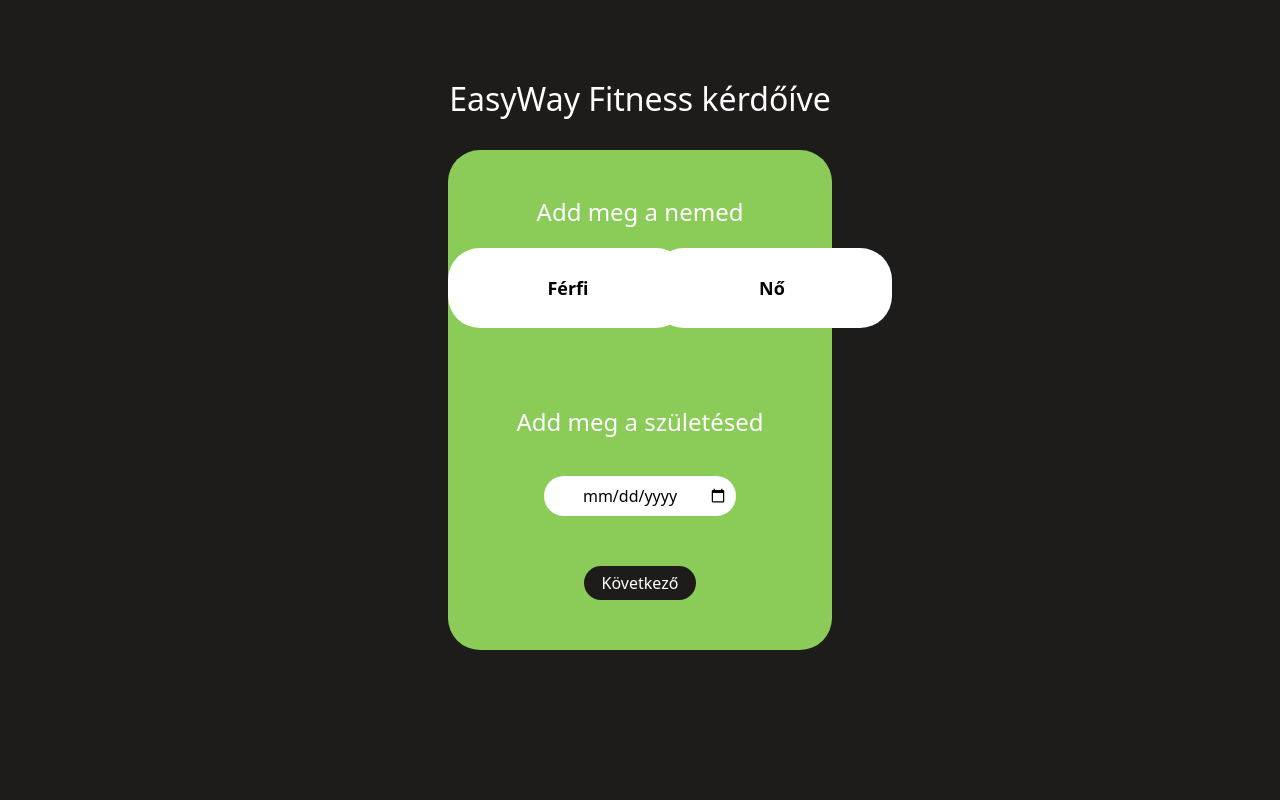
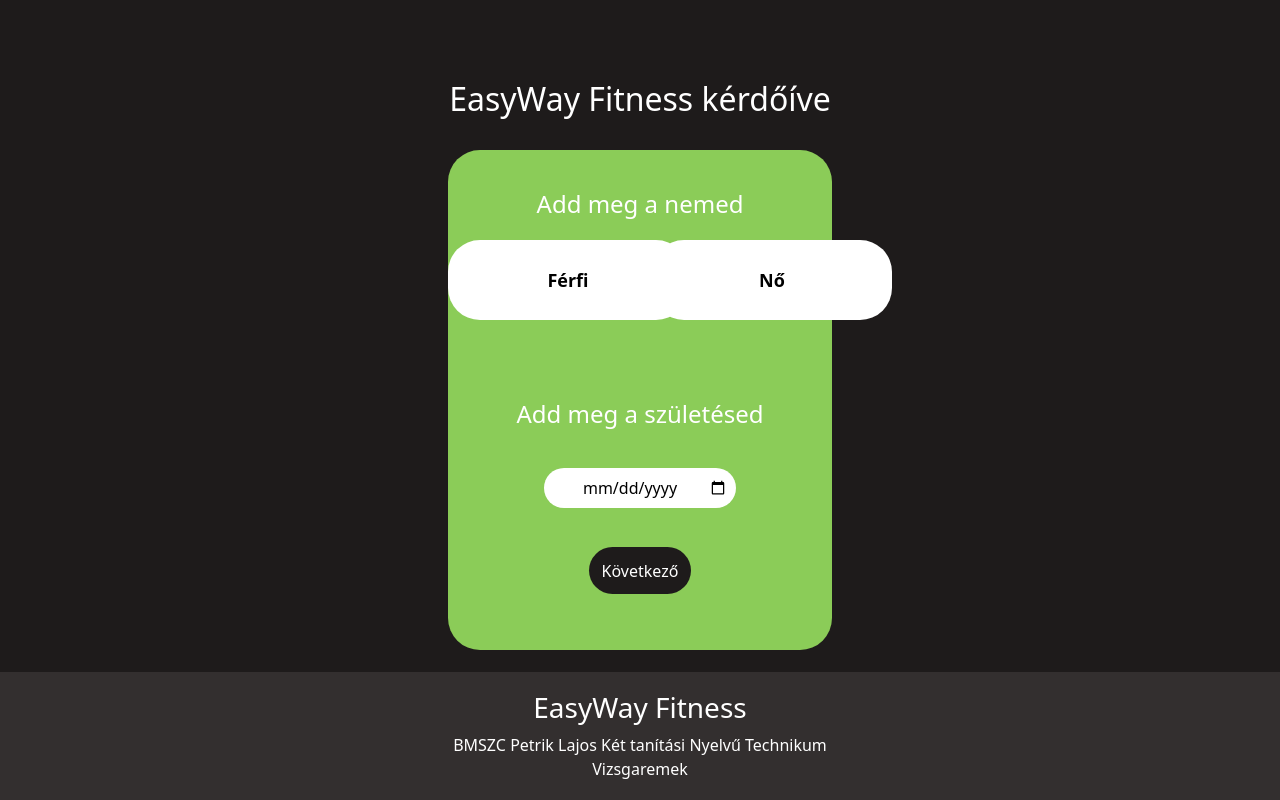
Before and after one commit to dkotai66/Vizsgaremek_FrontEnd, a React (Create React App) app in the folder easywayfitness/: page / in a window 1280 px wide. Built offline with nearby package versions, Linux system fonts and the light colour scheme.

Commit message:
form szemelyes adatok, testtel kapcsolatos adatok, mindennapokkal kapcsolatos form felveve

```diff
--- a/easywayfitness/src/calculator.css
+++ b/easywayfitness/src/calculator.css
@@ -25,7 +25,7 @@
     left: 50%;
     transform: translate(-50%, -50%);
     text-align: center;
-    padding-top: 1rem;
+    padding-top: .5rem;
     border-radius: 2rem;
 }
 
@@ -52,15 +52,6 @@
     margin-top: 50px;
 }
 
-.buttonContainer button {
-    border: none;
-    border-radius: 2rem;
-    padding: .3rem;
-    width: 7rem;
-    background-color: #1E1B1B;
-    color: white;
-}
-
 .genderContainer label {
     margin-top: .8rem;
     height: 80px;
@@ -78,6 +69,13 @@
     font-weight: bold;
 }
 
+.genderContainer label:hover {
+    background-color: #332f2f;
+    transition: .50s;
+    color: white;
+    cursor: pointer;
+}
+
 .genderContainer input[type="radio"] {
     display: none;
 }
@@ -87,3 +85,69 @@
     transition: .50s;
     color: white;
 }
+
+.nextpreviousBtn {
+    padding: .8rem;
+    width: 7rem;
+    background-color: #1E1B1B;
+    color: white;
+    border-radius: 2rem;
+}
+
+.nextpreviousBtn:hover {
+    cursor: pointer;
+}
+
+#bodyInformations {
+    display: none;
+}
+
+#bodyInformations input {
+    border-radius: 2rem;
+    border: none;
+    padding: .2rem;
+    text-align: center;
+}
+
+#bodyInformations input:hover {
+    cursor: pointer;
+}
+
+#bodyInformations input::placeholder {
+    text-align: center;
+}
+
+#bodyInformations h4 {
+    margin-top: 3rem;
+}
+
+#previousBtn {
+    padding-left: 1.8rem;
+    padding-right: 1.8rem;
+}
+
+#lifeStyleInformations {
+    display: none;
+}
+
+#lifeStyleInformations h4 {
+    margin-top: 2.4rem;
+}
+
+#lifeStyleInformations select {
+    margin-left: .5rem;
+    border-radius: 2rem;
+    text-align: center;
+    width: 50%;
+    border: none;
+    padding: .5rem;
+}
+
+.footerContainer {
+    text-align: center;
+    position: absolute;
+    bottom: 0;
+    width: 100%;
+    background-color: #332f2f;
+    padding: 1.2rem;
+}
--- a/easywayfitness/src/calculator.tsx
+++ b/easywayfitness/src/calculator.tsx
@@ -43,37 +43,120 @@
         }
     }
 
+    handleFirstForm = async ()  => {
+        const personalInformationsForm = document.getElementById('personalInformations') as HTMLFormElement;
+        const bodyInformationsForm = document.getElementById('bodyInformations') as HTMLFormElement;
+        const lifeStyleInformationsFrom = document.getElementById('lifeStyleInformations') as HTMLFormElement;
+
+        personalInformationsForm.style.display = "block";
+        bodyInformationsForm.style.display = "none";
+        lifeStyleInformationsFrom.style.display = "none";
+    }
+
+    handleSecondForm = async ()  => {
+        const personalInformationsForm = document.getElementById('personalInformations') as HTMLFormElement;
+        const bodyInformationsForm = document.getElementById('bodyInformations') as HTMLFormElement;
+        const lifeStyleInformationsFrom = document.getElementById('lifeStyleInformations') as HTMLFormElement;
+
+        personalInformationsForm.style.display = "none";
+        bodyInformationsForm.style.display = "block";
+        lifeStyleInformationsFrom.style.display = "none";
+    }
+
+    handleThirdForm = async ()  => {
+        const personalInformationsForm = document.getElementById('personalInformations') as HTMLFormElement;
+        const bodyInformationsForm = document.getElementById('bodyInformations') as HTMLFormElement;
+        const lifeStyleInformationsFrom = document.getElementById('lifeStyleInformations') as HTMLFormElement;
+
+        personalInformationsForm.style.display = "none";
+        bodyInformationsForm.style.display = "none";
+        lifeStyleInformationsFrom.style.display = "block";
+    }
+
     render() {
         return <div>
             <body>
                 <div className="container">
                     <h2>EasyWay Fitness kérdőíve</h2>
                     <div className="formContainer">
-                            <form>
+                        <form id="personalInformations">
                             <h4 id="ageTitle">Add meg a nemed</h4>
                                 <div className="row">
                                     <div className="col-lg-6 genderContainer">
                                         <input type="radio" name={'gender'} className="genderButton" id="man" />
                                         <label htmlFor="man"><span>Férfi</span></label>
-
                                     </div>
                                     <div className="col-lg-6 genderContainer">
                                         <input type="radio" name={'gender'} className="genderButton" id="woman" />
                                         <label htmlFor="woman"><span>Nő</span></label>
-
                                     </div>
                                 </div>
                             <h4 id="birthDateTitle">Add meg a születésed</h4>
                             <input type="date" id="dateInput" />
                             <div className="buttonContainer">
-                                <button>Következő</button>
+                                <span className="nextpreviousBtn" onClick={this.handleSecondForm}>Következő</span>
                             </div>
-                            </form>
-
-
-
+                        </form>
+                        <form id="bodyInformations">
+                            <h4>Add meg a magasságod</h4>
+                            <input type="number" id="height" placeholder="cm"/>
+                            <h4>Add meg a súlyodat</h4>
+                            <input type="number" id="weight" placeholder="kg"/>
+                            <h4>Add meg az álom súlyodat</h4>
+                            <input type="number" id="weightGoal" placeholder="kg" />
+                            <div className="buttonContainer">
+                                <div className="row">
+                                    <div className="col-lg-6">
+                                        <span className="nextpreviousBtn" id='previousBtn'onClick={this.handleFirstForm}>Előző</span>
+                                    </div>
+                                    <div className="col-lg-6">
+                                        <span className="nextpreviousBtn" onClick={this.handleThirdForm}>Következő</span>
+                                    </div>
+                                </div>
+                            </div>
+                        </form>
+                        <form id="lifeStyleInformations">
+                            <h4>Add meg a célodat</h4>
+                            <select name="goals" id="goals">
+                                <option value="tomegnoveles">Tömegnövelés</option>
+                                <option value="fogyas">Fogyás</option>
+                                <option value="szalkasitas">Szálkásítás</option>
+                            </select>
+                            <h4>Add meg a testmozgás típusodat</h4>
+                            <select name="activity" id="activity">
+                                <option value="mozgasmentes">Mozgás mentes napok</option>
+                                <option value="mersekelt">Mérsékelt mozgású napok</option>
+                                <option value="aktiv">Aktív napok</option>
+                                <option value="nehez">Nehéz fizikai aktivitású napok</option>
+                            </select>
+                            <h4>Add meg a napi vízfogyasztásodat</h4>
+                            <select name="water" id="water">
+                                <option value="egynelkevesebb">Kevesebb, mint 1 liter</option>
+                                <option value="egyketliter">1 - 2 liter</option>
+                                <option value="haromnegyliter">3 - 4 liter</option>
+                                <option value="negyneltobbliter">Több, mint 4 liter</option>
+                            </select>
+                            <div className="buttonContainer">
+                                <div className="row">
+                                    <div className="col-lg-6">
+                                        <span className="nextpreviousBtn" id='previousBtn'onClick={this.handleSecondForm}>Előző</span>
+                                    </div>
+                                    <div className="col-lg-6">
+                                        <span className="nextpreviousBtn" onClick={this.handleThirdForm}>Következő</span>
+                                    </div>
+                                </div>
+                            </div>
+                        </form>
                     </div>
                 </div>
+
+                <footer>
+                    <div className='footerContainer'>
+                        <h3>EasyWay Fitness</h3>
+                        <span>BMSZC Petrik Lajos Két tanítási Nyelvű Technikum</span><br />
+                        <span>Vizsgaremek</span>
+                    </div>
+                </footer>
             </body>
         </div>
     }
```
